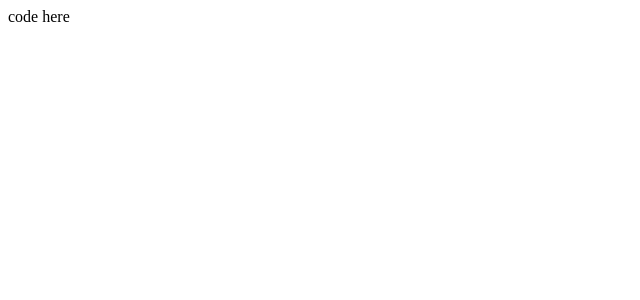
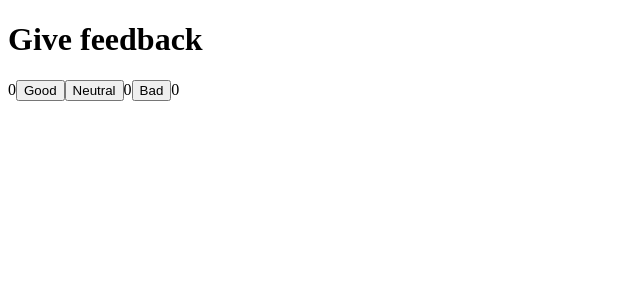
Before and after one commit to codecrafteddesings/CursoFullStackOpen, a React (Vite) app in the folder parte1/unicafe/: page / in a window 1280 px wide. Shown: the top 300 px of the page, without its empty margins (0-640 px from the left). Built offline with nearby package versions, Linux system fonts and the light colour scheme.

Commit message:
refactor: mejorar la estructura del componente App y agregar lógica de retroalimentación

```diff
--- a/parte1/unicafe/src/App.jsx
+++ b/parte1/unicafe/src/App.jsx
@@ -1,17 +1,25 @@
-import { useState } from 'react'
+import { useState } from "react";
 
 const App = () => {
   // guarda los clics de cada botón en su propio estado
-  //const [good, setGood] = useState(0)
-  //const [neutral, setNeutral] = useState(0)
-  //const [bad, setBad] = useState(0)
+  const [good, setGood] = useState(0);
+  const [neutral, setNeutral] = useState(0);
+  const [bad, setBad] = useState(0);
+  console.log(good, neutral);
+  return (
+    <>
+      <div>
+        <h1>Give feedback</h1>
+        {good}
+        <button onClick={() => setGood(good + 1)}>Good</button>
 
-  return (
-    <div>
-      code here
-    </div>
-  )
-}
-
+        <button onClick={() => setNeutral(neutral + 1)}>Neutral</button>
+        {neutral}
+        <button onClick={() => setBad(bad + 1)}>Bad</button>
+        {bad}
+      </div>
+    </>
+  );
+};
 
 export default App;
```
